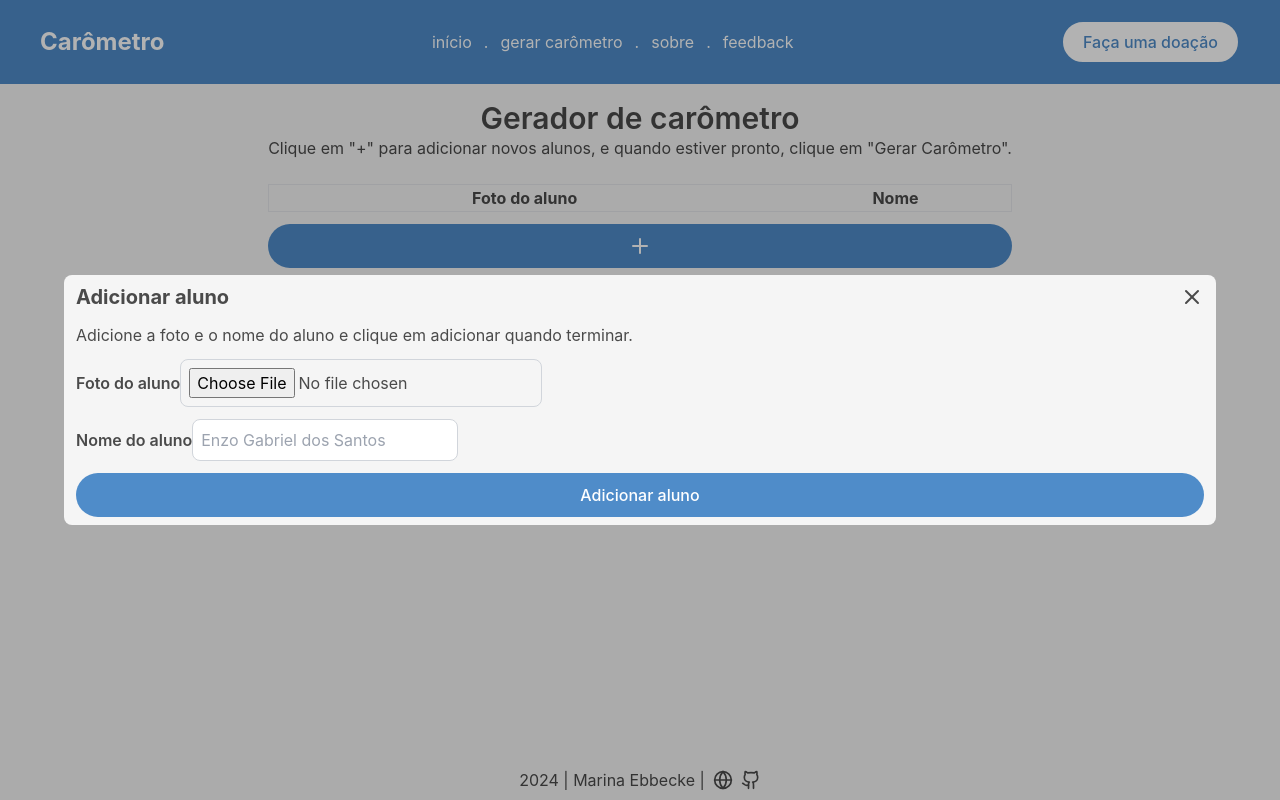
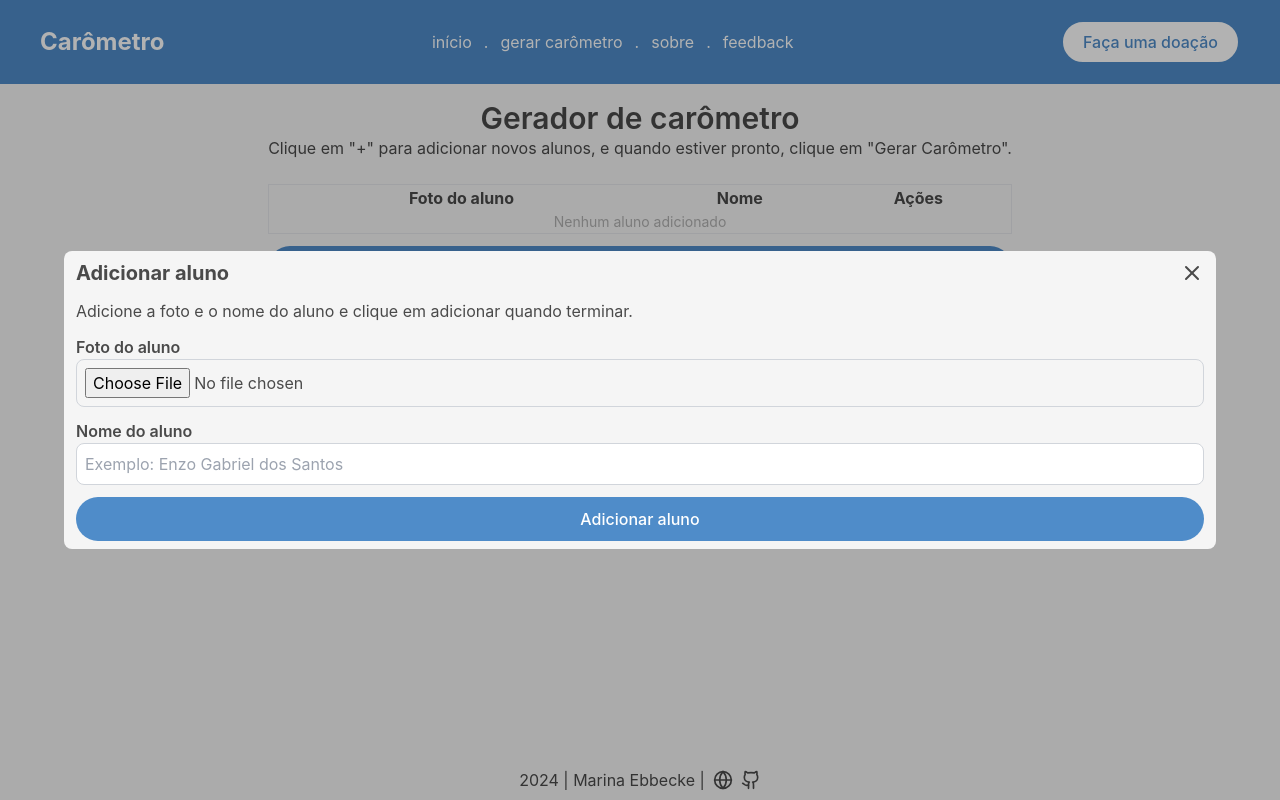
Before and after one commit to mebbecke/carometro-escolar, a React (Vite) app: page /carometro in a window 1280 px wide. Both pictures are taken after a click on the button "Adicionar aluno". Built offline with nearby package versions, Linux system fonts and the light colour scheme.

Commit message:
feat: ensures user can add and remove students on table

```diff
--- a/package.json
+++ b/package.json
@@ -11,12 +11,15 @@
     "prepare": "husky"
   },
   "dependencies": {
+    "@hookform/resolvers": "^3.9.1",
     "@radix-ui/react-dialog": "^1.1.2",
     "lucide-react": "^0.462.0",
     "react": "^18.3.1",
     "react-dom": "^18.3.1",
+    "react-hook-form": "^7.53.2",
     "react-router-dom": "^7.0.1",
-    "tailwind-variants": "^0.3.0"
+    "tailwind-variants": "^0.3.0",
+    "zod": "^3.23.8"
   },
   "devDependencies": {
     "@eslint/js": "^9.15.0",
--- a/src/components/button.tsx
+++ b/src/components/button.tsx
@@ -8,7 +8,8 @@ const buttonVariants = tv({
       primary:
         "bg-[#4F8CC9] text-white hover:bg-[#3A6CA8] disabled:bg-[#B0B0B0]",
       secondary:
-        "bg-white text-[#4F8CC9] hover:bg-[#4F8CC9] hover:text-white border border-2 border-[#4F8CC9]",
+        "bg-white text-[#4F8CC9] hover:bg-[#4F8CC9] hover:text-white border border-2 border-[#4F8CC9] disabled:border-[#B0B0B0] disabled:text-[#B0B0B0] disabled:hover:bg-white",
+      destructive: "bg-[#E63946] text-white hover:bg-[#C72D38]",
     },
 
     size: {
@@ -27,11 +28,21 @@ interface ButtonProps
   extends ComponentProps<"button">,
     VariantProps<typeof buttonVariants> {
   children: ReactNode
+  className?: string
 }
 
-export function Button({ children, variant, size, ...props }: ButtonProps) {
+export function Button({
+  children,
+  variant,
+  size,
+  className,
+  ...props
+}: ButtonProps) {
   return (
-    <button {...props} className={buttonVariants({ variant, size })}>
+    <button
+      {...props}
+      className={`${buttonVariants({ variant, size })} ${className}`}
+    >
       {children}
     </button>
   )
--- a/src/components/header.tsx
+++ b/src/components/header.tsx
@@ -8,7 +8,11 @@ const Header = () => {
 
   return (
     <header className="mb-4 flex w-full flex-row items-center justify-between bg-[#4F8CC9] px-10 py-5">
-      <h1 className="text-2xl font-bold text-white">Carômetro</h1>
+      <a href="/">
+        <h1 className="cursor:pointer text-2xl font-bold text-white">
+          Carômetro
+        </h1>
+      </a>
 
       {/* Mobile Sidebar */}
       <Dialog.Root open={isSidebarOpen} onOpenChange={setIsSidebarOpen}>
@@ -30,24 +34,16 @@ const Header = () => {
               <Dialog.Close>
                 <ul className="space-y-4 text-start">
                   <li>
-                    <a href="/" className="hover:text-[#E4F0FB]">
-                      início
-                    </a>
+                    <a href="/">início</a>
                   </li>
                   <li>
-                    <a href="/carometro" className="hover:text-[#E4F0FB]">
-                      gerar carômetro
-                    </a>
+                    <a href="/carometro">gerar carômetro</a>
                   </li>
                   <li>
-                    <a href="#" className="hover:text-[#E4F0FB]">
-                      sobre
-                    </a>
+                    <a href="#">sobre</a>
                   </li>
                   <li>
-                    <a href="#" className="hover:text-[#E4F0FB]">
-                      feedback
-                    </a>
+                    <a href="#">feedback</a>
                   </li>
                 </ul>
               </Dialog.Close>
--- a/src/components/table.tsx
+++ b/src/components/table.tsx
@@ -1,25 +1,114 @@
-// import { useState } from "react"
-import { Plus, X } from "lucide-react"
+import { useState } from "react"
+import { useForm } from "react-hook-form"
+import { z } from "zod"
+import { Plus, Trash2, X } from "lucide-react"
+import { zodResolver } from "@hookform/resolvers/zod"
 import * as Dialog from "@radix-ui/react-dialog"
 import { Button } from "./button"
 
+const formSchema = z.object({
+  image: z.instanceof(FileList), // HTML file input returns a FileList array with File/Blob objects
+  name: z.string().min(3, "O nome deve ter no mínimo 3 caracteres"),
+})
+
+type Student = {
+  imageUrl: string
+  name: string
+}
+
+type FormSchema = z.infer<typeof formSchema>
+
 const Table = () => {
-  // const [rows, setRows] = useState<TableRow[]>([])
+  const [students, setStudents] = useState<Student[]>([])
+  const [isAddDialogOpen, setIsAddDialogOpen] = useState(false)
+
+  const methods = useForm<FormSchema>({
+    resolver: zodResolver(formSchema),
+    defaultValues: {
+      image: new DataTransfer().files,
+      name: "",
+    },
+  })
+  const {
+    register,
+    handleSubmit,
+    formState: { errors },
+    setError,
+    reset,
+  } = methods
+
+  const onSubmit = (data: FormSchema) => {
+    if (data.image.length === 0) {
+      setError("image", { message: "Selecione uma imagem" })
+    } else {
+      const reader = new FileReader()
+      reader.readAsDataURL(data.image[0]) // reads the first item of FileList array as a URL
+      reader.onloadend = () => {
+        setStudents([
+          ...students,
+          { imageUrl: reader.result as string, name: data.name },
+        ])
+      }
+      setIsAddDialogOpen(false)
+      reset()
+    }
+  }
+
+  const deleteStudent = (index: number) => {
+    setStudents(students.filter((_, i) => i !== index))
+  }
+
+  const clearStudents = () => {
+    setStudents([])
+  }
+
+  const isStudentArrayEmpty = students.length === 0
 
   return (
     <div className="flex w-full flex-col gap-3">
-      <table className="min-w-full table-auto divide-gray-200 border">
+      <table className="min-w-full divide-gray-200 border">
         <thead>
           <tr>
             <th>Foto do aluno</th>
             <th>Nome</th>
+            <th>Ações</th>
           </tr>
         </thead>
-        <tbody></tbody>
+        <tbody className="text-center">
+          {isStudentArrayEmpty ? (
+            <tr>
+              <td colSpan={3} className="text-center text-sm text-[#B0B0B0]">
+                Nenhum aluno adicionado
+              </td>
+            </tr>
+          ) : (
+            students.map((student, index) => (
+              <tr key={index}>
+                <td>
+                  <img
+                    src={student.imageUrl}
+                    alt={student.name}
+                    className="h-20 w-20 object-cover"
+                  />
+                </td>
+                <td>{student.name}</td>
+                <td>
+                  <button
+                    type="button"
+                    aria-label="Apagar aluno"
+                    onClick={() => deleteStudent(index)}
+                  >
+                    <Trash2 className="size-5 hover:text-red-600" />
+                  </button>
+                </td>
+              </tr>
+            ))
+          )}
+        </tbody>
       </table>
 
-      {/* Dialog */}
-      <Dialog.Root>
+      {/* Add student dialog */}
+      <Dialog.Root open={isAddDialogOpen} onOpenChange={setIsAddDialogOpen}>
         <Dialog.Trigger asChild>
           <Button size="full" aria-label="Adicionar aluno">
             <Plus />
@@ -42,8 +131,11 @@ const Table = () => {
               terminar.
             </Dialog.Description>
 
-            <form className="flex flex-col gap-3">
-              <div>
+            <form
+              onSubmit={handleSubmit(onSubmit)}
+              className="flex flex-col gap-3"
+            >
+              <div className="flex flex-col">
                 <label htmlFor="image" className="font-semibold">
                   Foto do aluno
                 </label>
@@ -51,26 +143,82 @@ const Table = () => {
                   id="image"
                   type="file"
                   accept="image/*"
+                  capture="environment"
                   className="rounded-lg border border-gray-300 p-2"
+                  {...register("image")}
                 />
+                {errors.image && (
+                  <span className="text-sm text-red-600">
+                    {errors.image.message}
+                  </span>
+                )}
               </div>
 
-              <div>
+              <div className="flex flex-col">
                 <label htmlFor="name" className="font-semibold">
                   Nome do aluno
                 </label>
                 <input
                   id="name"
                   type="text"
-                  placeholder="Enzo Gabriel dos Santos"
-                  className="rounded-lg border border-gray-300 p-2"
+                  placeholder="Exemplo: Enzo Gabriel dos Santos"
+                  className="w-full rounded-lg border border-gray-300 p-2"
+                  {...register("name")}
                 />
+                {errors.name && (
+                  <span className="text-sm text-red-600">
+                    {errors.name.message}
+                  </span>
+                )}
               </div>
-              <Button size="full">Adicionar aluno</Button>
+              <Button type="submit" size="full">
+                Adicionar aluno
+              </Button>
             </form>
           </Dialog.Content>
         </Dialog.Portal>
       </Dialog.Root>
+
+      <div className="flex w-full flex-row gap-3">
+        {/* Clear students dialog */}
+        <Dialog.Root>
+          <Dialog.Trigger asChild>
+            <Button
+              type="button"
+              variant="secondary"
+              className="flex-1"
+              disabled={isStudentArrayEmpty}
+            >
+              Limpar alunos
+            </Button>
+          </Dialog.Trigger>
+          <Dialog.Portal>
+            <Dialog.Overlay className="fixed inset-0 z-40 bg-black opacity-30" />
+            <Dialog.Content className="fixed left-1/2 top-1/2 z-50 flex w-[90%] -translate-x-1/2 -translate-y-1/2 flex-col gap-3 rounded-lg bg-[#f5f5f5] px-3 py-2">
+              <div className="flex flex-row items-center justify-between">
+                <Dialog.Title className="text-nowrap text-xl font-bold">
+                  Tem certeza?
+                </Dialog.Title>
+                <Dialog.Close className="flex w-full justify-end">
+                  <X />
+                </Dialog.Close>
+              </div>
+              <Dialog.Description>
+                Isso apagará todos os alunos adicionados.
+              </Dialog.Description>
+              <Dialog.Close asChild>
+                <Button variant="destructive" onClick={clearStudents}>
+                  Limpar tudo
+                </Button>
+              </Dialog.Close>
+            </Dialog.Content>
+          </Dialog.Portal>
+        </Dialog.Root>
+
+        <Button type="button" className="flex-1" disabled={isStudentArrayEmpty}>
+          Gerar carômetro
+        </Button>
+      </div>
     </div>
   )
 }
--- a/src/pages/home.tsx
+++ b/src/pages/home.tsx
@@ -1,7 +1,21 @@
+import { useNavigate } from "react-router-dom"
+import { Button } from "../components/button"
+
 const Home = () => {
+  const navigate = useNavigate()
+
   return (
-    <div>
-      <h1>Hello World!</h1>
+    <div className="flex flex-col items-center gap-4">
+      <div className="text-center">
+        <h1 className="text-2xl font-semibold">Olá Professor/a!</h1>
+        <p>Seja bem vindo/a ao gerador de carômetro!</p>
+      </div>
+
+      <div>
+        <Button type="button" onClick={() => navigate("/carometro")}>
+          Gerador de carômetro
+        </Button>
+      </div>
     </div>
   )
 }
```
Also changed, not shown: 1 other file (tests, documents, lock files or other folders).
